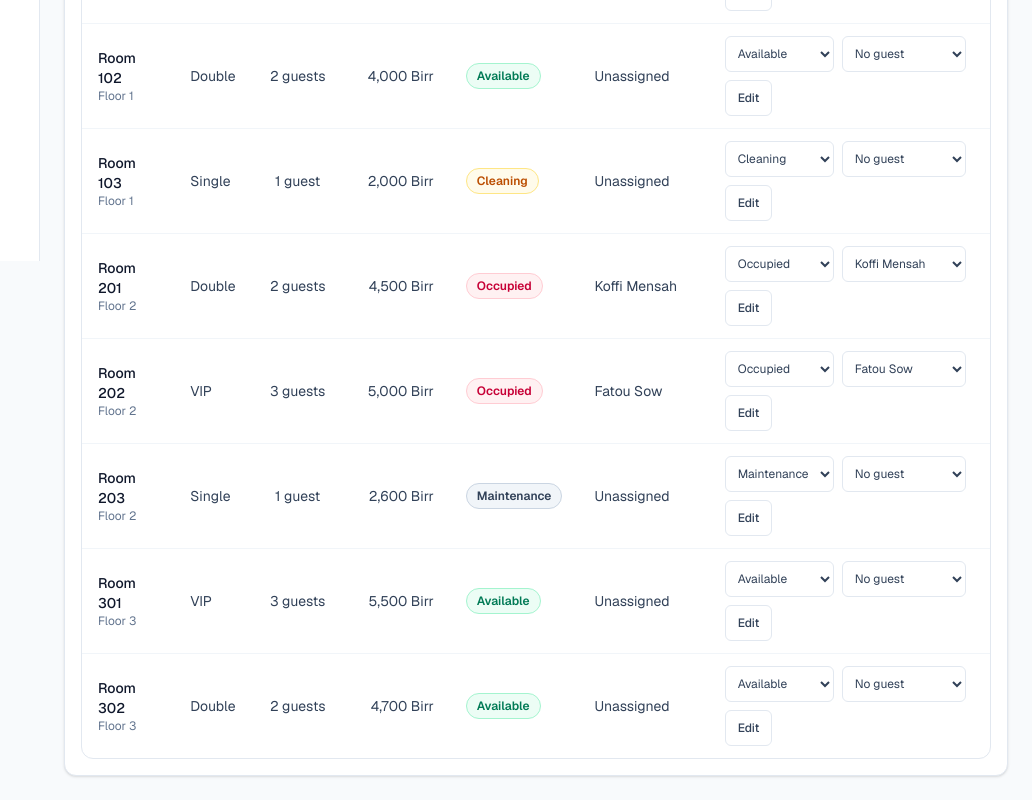
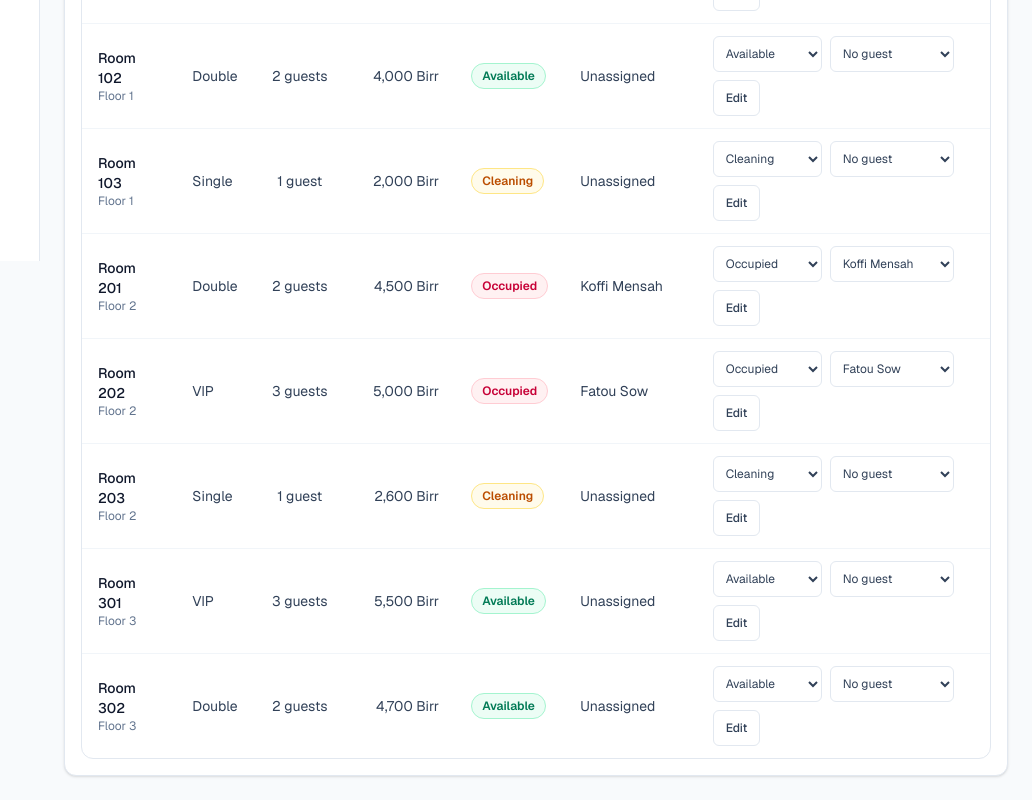
Before and after one commit to Nate-Workspace/pension-management, a Next.js app: page /rooms in a window 1280 px wide. Shown: the part 539-1339 px from the top of the page, without its empty margins (248-1280 px from the left). Built offline with nearby package versions, Linux system fonts and the light colour scheme.

Commit message:
fix: data types and structure fix

```diff
--- a/data/bookings.ts
+++ b/data/bookings.ts
@@ -4,78 +4,142 @@ export const bookings: Booking[] = [
   {
     id: "book-001",
     code: "BG-2026-0318",
+    guest: {
+      name: "Musa Diallo",
+      phone: "+221 77 231 8844",
+      id: "SN-ID-2478391",
+    },
     guestId: "guest-001",
     roomId: "room-101",
     status: "confirmed",
+    checkIn: "2026-03-24",
+    checkOut: "2026-03-28",
     checkInDate: "2026-03-24",
     checkOutDate: "2026-03-28",
     nights: 4,
     totalAmount: 112000,
+    paidAmount: 112000,
+    remainingAmount: 0,
+    paymentStatus: "paid",
     createdAt: "2026-03-18T10:22:00Z",
     source: "phone",
   },
   {
     id: "book-002",
     code: "BG-2026-0320",
+    guest: {
+      name: "Koffi Mensah",
+      phone: "+233 24 553 9021",
+      id: "GH-PP-9908172",
+    },
     guestId: "guest-003",
     roomId: "room-201",
     status: "confirmed",
+    checkIn: "2026-03-25",
+    checkOut: "2026-03-29",
     checkInDate: "2026-03-25",
     checkOutDate: "2026-03-29",
     nights: 4,
     totalAmount: 180000,
+    paidAmount: 90000,
+    remainingAmount: 90000,
+    paymentStatus: "partial",
+    dueDate: "2026-03-29",
     createdAt: "2026-03-20T14:40:00Z",
     source: "website",
   },
   {
     id: "book-003",
     code: "BG-2026-0321",
+    guest: {
+      name: "Fatou Sow",
+      phone: "+221 70 445 1192",
+      id: "SN-ID-3017755",
+    },
     guestId: "guest-005",
     roomId: "room-202",
     status: "confirmed",
+    checkIn: "2026-03-26",
+    checkOut: "2026-03-30",
     checkInDate: "2026-03-26",
     checkOutDate: "2026-03-30",
     nights: 4,
     totalAmount: 288000,
+    paidAmount: 288000,
+    remainingAmount: 0,
+    paymentStatus: "paid",
     createdAt: "2026-03-21T09:05:00Z",
     source: "agent",
   },
   {
     id: "book-004",
     code: "BG-2026-0325",
+    guest: {
+      name: "Leila Boukari",
+      phone: "+227 93 561 700",
+      id: "NE-ID-104992",
+    },
     guestId: "guest-004",
     roomId: "room-302",
     status: "pending",
+    checkIn: "2026-03-28",
+    checkOut: "2026-03-31",
     checkInDate: "2026-03-28",
     checkOutDate: "2026-03-31",
     nights: 3,
     totalAmount: 141000,
+    paidAmount: 0,
+    remainingAmount: 141000,
+    paymentStatus: "unpaid",
+    dueDate: "2026-03-28",
     createdAt: "2026-03-25T17:11:00Z",
     source: "walk-in",
   },
   {
     id: "book-005",
     code: "BG-2026-0317",
+    guest: {
+      name: "David Kouassi",
+      phone: "+225 07 12 34 55 21",
+      id: "CI-PP-8052264",
+    },
     guestId: "guest-006",
     roomId: "room-301",
     status: "cancelled",
+    checkIn: "2026-03-23",
+    checkOut: "2026-03-26",
     checkInDate: "2026-03-23",
     checkOutDate: "2026-03-26",
     nights: 3,
     totalAmount: 240000,
+    paidAmount: 0,
+    remainingAmount: 240000,
+    paymentStatus: "unpaid",
+    dueDate: "2026-03-23",
     createdAt: "2026-03-17T07:58:00Z",
     source: "website",
   },
   {
     id: "book-006",
     code: "BG-2026-0326",
+    guest: {
+      name: "Aminata Ndiaye",
+      phone: "+221 76 908 3341",
+      id: "SN-ID-2390448",
+    },
     guestId: "guest-002",
     roomId: "room-102",
     status: "confirmed",
+    checkIn: "2026-03-29",
+    checkOut: "2026-04-02",
     checkInDate: "2026-03-29",
     checkOutDate: "2026-04-02",
     nights: 4,
     totalAmount: 168000,
+    paidAmount: 50000,
+    remainingAmount: 118000,
+    paymentStatus: "partial",
+    dueDate: "2026-04-01",
     createdAt: "2026-03-26T12:14:00Z",
     source: "phone",
   },
--- a/data/guests.ts
+++ b/data/guests.ts
@@ -3,6 +3,7 @@ import type { Guest } from "./models";
 export const guests: Guest[] = [
   {
     id: "guest-001",
+    name: "Musa Diallo",
     firstName: "Musa",
     lastName: "Diallo",
     phone: "+221 77 231 8844",
@@ -12,6 +13,7 @@ export const guests: Guest[] = [
   },
   {
     id: "guest-002",
+    name: "Aminata Ndiaye",
     firstName: "Aminata",
     lastName: "Ndiaye",
     phone: "+221 76 908 3341",
@@ -20,6 +22,7 @@ export const guests: Guest[] = [
   },
   {
     id: "guest-003",
+    name: "Koffi Mensah",
     firstName: "Koffi",
     lastName: "Mensah",
     phone: "+233 24 553 9021",
@@ -28,6 +31,7 @@ export const guests: Guest[] = [
   },
   {
     id: "guest-004",
+    name: "Leila Boukari",
     firstName: "Leila",
     lastName: "Boukari",
     phone: "+227 93 561 700",
@@ -37,6 +41,7 @@ export const guests: Guest[] = [
   },
   {
     id: "guest-005",
+    name: "Fatou Sow",
     firstName: "Fatou",
     lastName: "Sow",
     phone: "+221 70 445 1192",
@@ -45,6 +50,7 @@ export const guests: Guest[] = [
   },
   {
     id: "guest-006",
+    name: "David Kouassi",
     firstName: "David",
     lastName: "Kouassi",
     phone: "+225 07 12 34 55 21",
--- a/data/index.ts
+++ b/data/index.ts
@@ -6,12 +6,15 @@ export { staff } from "./staff";
 
 export type {
   Booking,
+  BookingGuestInfo,
+  BookingPaymentStatus,
   BookingStatus,
   Guest,
   Payment,
   PaymentMethod,
   PaymentStatus,
   Room,
+  RoomStatus,
   RoomType,
   StaffMember,
   StaffRole,
--- a/data/rooms.ts
+++ b/data/rooms.ts
@@ -2,77 +2,93 @@ import type { Room } from "./models";
 
 export const rooms: Room[] = [
   {
-    id: "Room 101",
+    id: "room-101",
+    name: "Room 101",
     number: "101",
     floor: 1,
     type: "single",
     status: "occupied",
+    price: 2000,
     pricePerNight: 2000,
     capacity: 1,
     currentGuestId: "guest-001",
   },
   {
-    id: "Room 102",
+    id: "room-102",
+    name: "Room 102",
     number: "102",
     floor: 1,
     type: "double",
     status: "available",
+    price: 4000,
     pricePerNight: 4000,
     capacity: 2,
   },
   {
-    id: "Room 103",
+    id: "room-103",
+    name: "Room 103",
     number: "103",
     floor: 1,
     type: "single",
     status: "cleaning",
+    price: 2000,
     pricePerNight: 2000,
     capacity: 1,
   },
   {
-    id: "Room 201",
+    id: "room-201",
+    name: "Room 201",
     number: "201",
     floor: 2,
     type: "double",
     status: "occupied",
+    price: 4500,
     pricePerNight: 4500,
     capacity: 2,
     currentGuestId: "guest-003",
   },
   {
-    id: "Room 202",
+    id: "room-202",
+    name: "Room 202",
     number: "202",
     floor: 2,
     type: "vip",
     status: "occupied",
+    price: 5000,
     pricePerNight: 5000,
     capacity: 3,
     currentGuestId: "guest-005",
   },
   {
-    id: "Room 203",
+    id: "room-203",
+    name: "Room 203",
     number: "203",
     floor: 2,
     type: "single",
-    status: "maintenance",
+    status: "cleaning",
+    price: 2600,
     pricePerNight: 2600,
     capacity: 1,
   },
   {
-    id: "Room 301",
+    id: "room-301",
+    name: "Room 301",
     number: "301",
     floor: 3,
     type: "vip",
     status: "available",
+    price: 5500,
     pricePerNight: 5500,
     capacity: 3,
   },
   {
-    id: "Room 302",
+    id: "room-302",
+    name: "Room 302",
     number: "302",
     floor: 3,
     type: "double",
     status: "available",
+    price: 4700,
     pricePerNight: 4700,
     capacity: 2,
   },
```
Also changed, not shown: data/models.ts (+20 -3 lines).
